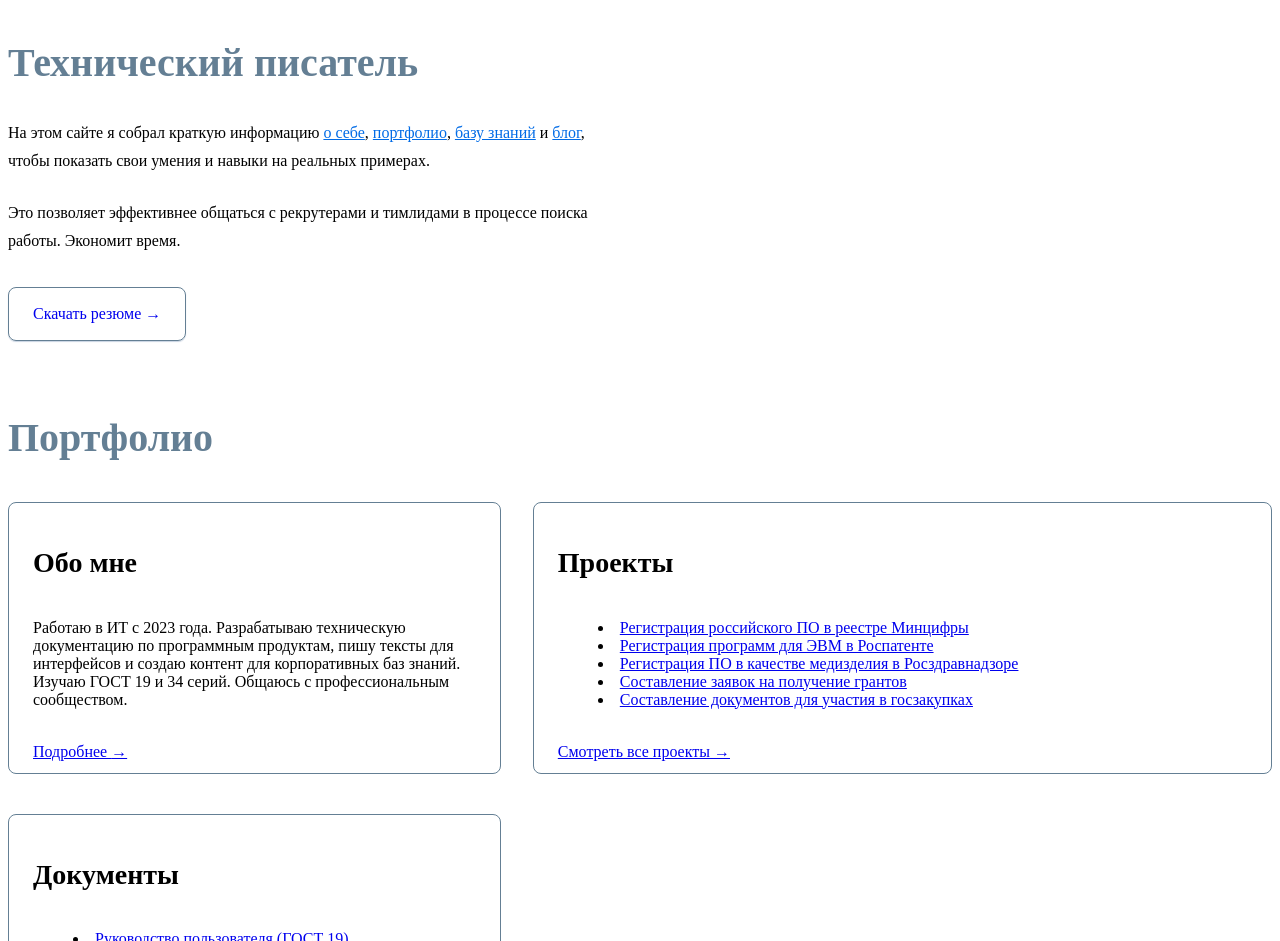
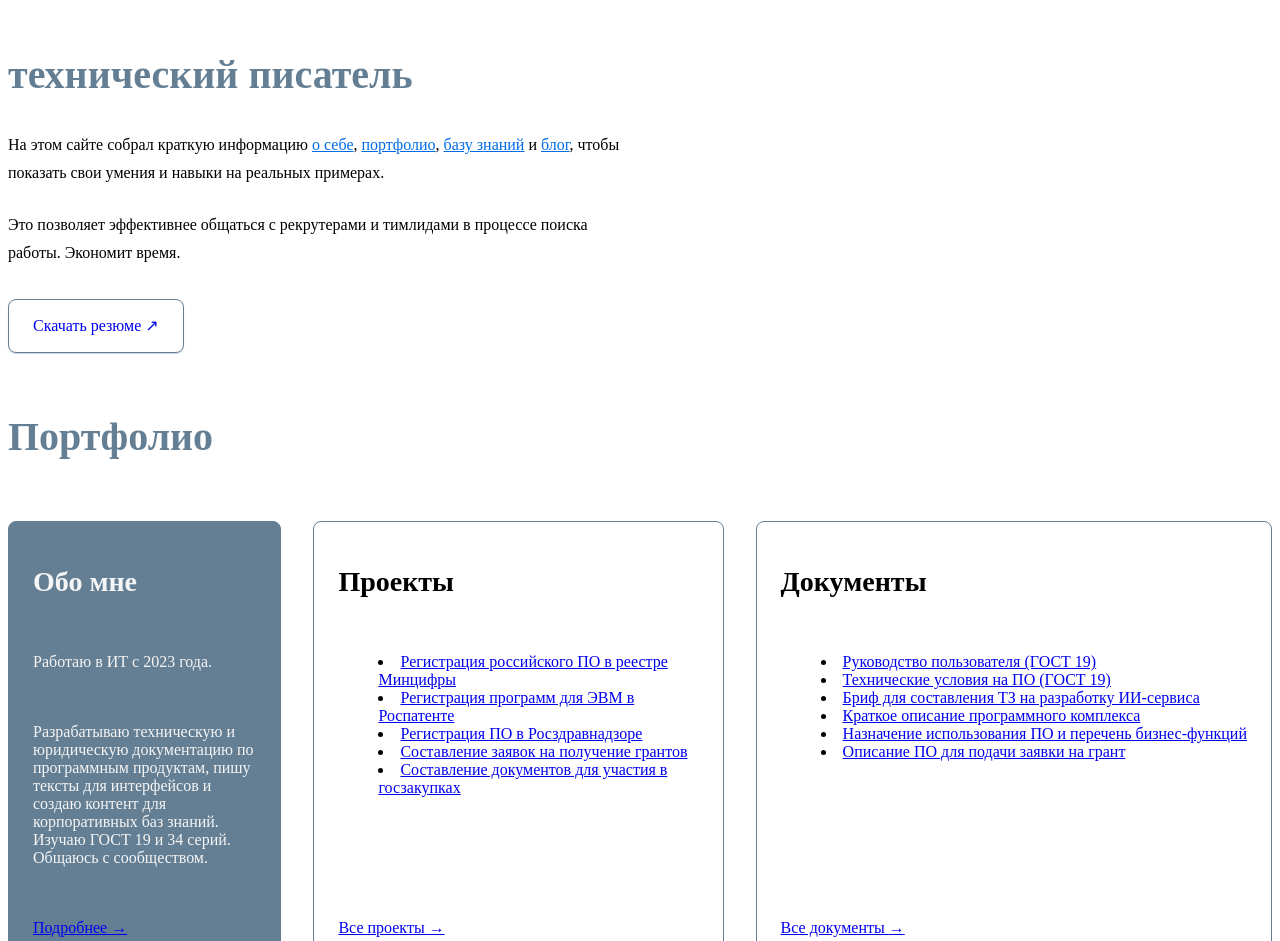
Before and after one commit to pnrf/myrepo, a Next.js app: page / in a window 1280 px wide. Shown: the part 551-1492 px from the top of the page. Built offline with nearby package versions, Linux system fonts and the light colour scheme.

Commit message:
docs: update home page

```diff
--- a/components/main-page/main-page.jsx
+++ b/components/main-page/main-page.jsx
@@ -4,44 +4,54 @@ import { MySliderPhotos } from '../my-slider/'
 export default function MainPage() {
   return (
 		<div className={styles.main_container}>
-			<section style={{margin: "3em 0 1.5em", display: "flex", flexWrap: "wrap-reverse"}}>
-				<div style={{maxWidth: "620px", margin: "0 50px 40px 0"}}>
+			<section style={{margin: "60px 0", display: "flex", flexWrap: "wrap-reverse"}}>
+				<div style={{maxWidth: "620px", margin: "0 50px 0 0"}}>
 					{/* <p style={{}}>Всем привет!</p> */}
 					<h1 style={{fontSize: "60px", fontWeight: "700", lineHeight: "1.2"}}>Юрий Панкратов</h1>
-					<h2 style={{fontSize: "40px", color: "#647F94"}}>Технический писатель</h2>
-					<p style={{marginTop: "1.5em", lineHeight: "1.75em"}}>На этом сайте я собрал краткую информацию <a style={{color: "rgb(0, 107, 230)", textDecoration: "underline"}} href="/about/">о себе</a>, <a style={{color: "rgb(0, 107, 230)", textDecoration: "underline"}} href="/portfolio/">портфолио</a>, <a style={{color: "rgb(0, 107, 230)", textDecoration: "underline"}} href="/knowledge-base/">базу знаний</a> и <a style={{color: "rgb(0, 107, 230)", textDecoration: "underline"}} href="/blog/">блог</a>, чтобы показать свои умения и навыки на реальных примерах. </p>
+					<h2 style={{fontSize: "40px", color: "#647F94"}}>технический писатель</h2>
+					<p style={{marginTop: "1.5em", lineHeight: "1.75em"}}>На этом сайте собрал краткую информацию <a style={{color: "rgb(0, 107, 230)", textDecoration: "underline"}} href="/about/">о себе</a>, <a style={{color: "rgb(0, 107, 230)", textDecoration: "underline"}} href="/portfolio/">портфолио</a>, <a style={{color: "rgb(0, 107, 230)", textDecoration: "underline"}} href="/knowledge-base/">базу знаний</a> и <a style={{color: "rgb(0, 107, 230)", textDecoration: "underline"}} href="/blog/">блог</a>, чтобы показать свои умения и навыки на реальных примерах. </p>
 					<p style={{marginTop: "1.5em", lineHeight: "1.75em"}}>Это позволяет эффективнее общаться с рекрутерами и тимлидами в процессе поиска работы. Экономит время.</p>
 					<div style={{display: "flex", gap: "10px", marginTop: "1.5em", lineHeight: "1.75em"}}>
-						<a style={{textAlign: "center", display: "inline-block", textDecoration: "none", border: "1px solid #647F94", borderRadius: "8px", padding: ".75rem 1.5rem", marginTop: ".5rem", boxShadow: "0 1px 1px #00387838"}} href="#">Скачать резюме <span>→</span></a>
+						<a style={{textAlign: "center", display: "inline-block", textDecoration: "none", border: "1px solid #647F94", borderRadius: "8px", padding: ".75rem 1.5rem", marginTop: ".5rem", boxShadow: "0 1px 1px #00387838"}} href="https://drive.google.com/file/d/1TGSSwcalFYnvuWGaRpjOszSLqf-qom1H/view?usp=sharing">Скачать резюме <span>↗</span></a>
 					</div>
 				</div>
 				<div style={{margin: "20px auto 0 50px"}}>
 					<MySliderPhotos />
-					{/* <img style={{border: "1px solid #647F94", borderRadius: "10px", maxHeight: "350px", overflow: "hidden"}} src="https://avatars.githubusercontent.com/u/95383223?v=4" alt="Фоновое изображение"></img> */}
 				</div>
 			</section>
-			<h2 style={{fontSize: "40px", color: "#647F94"}}>Портфолио</h2>
-			<section style={{display: "grid", gridTemplateColumns: "2fr 3fr", gap: "2em"}}>
-				<div style={{border: "1px solid #647F94", borderRadius: "8px", padding: ".75rem 1.5rem", marginTop: ".5rem"}}>
+			<h2 style={{fontSize: "40px", color: "#647F94", paddingBottom: "20px"}}>Портфолио</h2>
+			<section style={{display: "grid", gridTemplateColumns: "2fr 3fr auto", gap: "2em"}}>
+				<div style={{display: "flex", flexDirection: "column", backgroundColor: "#647F94", color: "whitesmoke", border: "1px solid #647F94", borderRadius: "8px", padding: ".75rem 1.5rem", marginTop: ".5rem"}}>
 					<h2 style={{fontSize: "1.75em", fontWeight: "600", lineHeight: "1.75em", paddingBottom: "8px"}}>Обо мне</h2>
-					<p style={{listStyle: "none"}}>Работаю в ИТ с 2023 года. Разрабатываю техническую документацию по программным продуктам, пишу тексты для интерфейсов и создаю контент для корпоративных баз знаний. Изучаю ГОСТ 19 и 34 серий. Общаюсь с профессиональным сообществом.</p>
+					<div style={{display: "flex", flexDirection: "column", justifyContent: "space-between", height: "100%"}}>
+						<div style={{display: "flex", flexDirection: "column", justifyContent: "space-between"}}>
+							<p style={{paddingBottom: "20px"}}>Работаю в ИТ с 2023 года.</p>
+							<p>Разрабатываю техническую и юридическую документацию по программным продуктам, пишу тексты для интерфейсов и создаю контент для корпоративных баз знаний. Изучаю ГОСТ 19 и 34 серий. Общаюсь с сообществом.</p>
 							<br />
-					<a href="#">Подробнее <span>→</span></a>
+							<br />
 						</div>
-				<div style={{border: "1px solid #647F94", borderRadius: "8px", padding: ".75rem 1.5rem", marginTop: ".5rem"}}>
+						<a href="/portfolio/projects">Подробнее <span>→</span></a>
+					</div>
+				</div>
+				<div style={{display: "flex", flexDirection: "column", border: "1px solid #647F94", borderRadius: "8px", padding: ".75rem 1.5rem", marginTop: ".5rem"}}>
 					<h2 style={{fontSize: "1.75em", fontWeight: "600", lineHeight: "1.75em", paddingBottom: "8px"}}>Проекты</h2>
+					<div style={{display: "flex", flexDirection: "column", justifyContent: "space-between", height: "100%"}}>
+						<div style={{display: "flex", flexDirection: "column", justifyContent: "space-between"}}>
 							<ul style={{listStyle: "inside"}}>
 								<li><a href="./portfolio/projects/registratsiya-rossiyskogo-po-v-reyestre-mintsifry.mdx">Регистрация российского ПО в реестре Минцифры</a></li>
 								<li><a href="./portfolio/projects/registratsiya-rossiyskogo-po-v-reyestre-mintsifry.mdx">Регистрация программ для ЭВМ в Роспатенте</a></li>
-						<li><a href="./portfolio/projects/registratsiya-rossiyskogo-po-v-reyestre-mintsifry.mdx">Регистрация ПО в качестве медизделия в Росздравнадзоре</a></li>
+								<li><a href="./portfolio/projects/registratsiya-rossiyskogo-po-v-reyestre-mintsifry.mdx">Регистрация ПО в Росздравнадзоре</a></li>
 								<li><a href="./portfolio/projects/registratsiya-rossiyskogo-po-v-reyestre-mintsifry.mdx">Составление заявок на получение грантов</a></li>
 								<li><a href="./portfolio/projects/registratsiya-rossiyskogo-po-v-reyestre-mintsifry.mdx">Составление документов для участия в госзакупках</a></li>
 							</ul>
-					<br />
-					<a href="#">Смотреть все проекты <span>→</span></a>
 						</div>
-				<div style={{border: "1px solid #647F94", borderRadius: "8px", padding: ".75rem 1.5rem", marginTop: ".5rem"}}>
+						<a href="/portfolio/projects">Все проекты <span>→</span></a>
+					</div>
+				</div>
+				<div style={{display: "flex", flexDirection: "column", border: "1px solid #647F94", borderRadius: "8px", padding: ".75rem 1.5rem", marginTop: ".5rem"}}>
 					<h2 style={{fontSize: "1.75em", fontWeight: "600", lineHeight: "1.75em", paddingBottom: "8px"}}>Документы</h2>
+					<div style={{display: "flex", flexDirection: "column", justifyContent: "space-between", height: "100%"}}>
+						<div style={{display: "flex", flexDirection: "column", justifyContent: "space-between"}}>
 							<ul style={{listStyle: "inside"}}>
 							<li><a href="#">Руководство пользователя (ГОСТ 19)</a></li>
 							<li><a href="#">Технические условия на ПО (ГОСТ 19)</a></li>
@@ -50,8 +60,9 @@ export default function MainPage() {
 							<li><a href="#">Назначение использования ПО и перечень бизнес-функций</a></li>
 							<li><a href="#">Описание ПО для подачи заявки на грант</a></li>
 							</ul>
-					<br />
-					<a href="#">Смотреть все документы <span>→</span></a>
+						</div>
+						<a href="/portfolio/documents">Все документы <span>→</span></a>
+					</div>
 				</div>
 			</section>
 			<h2 style={{fontSize: "40px", color: "#647F94", marginTop: "40px"}}>Блог</h2>
```
Lines whose indentation alone changed are shown as unchanged.
